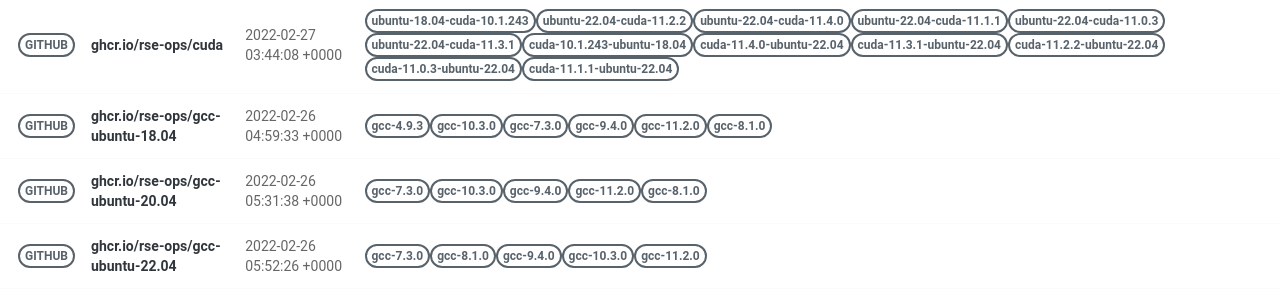
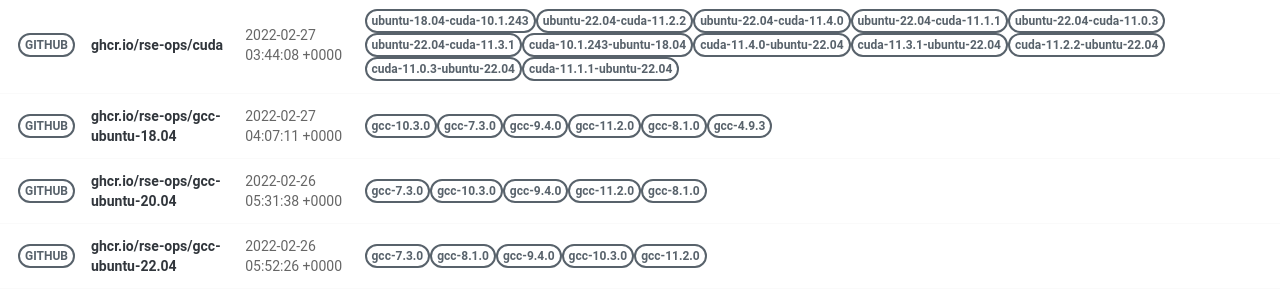
Before and after one commit to rse-ops/docker-images, a Jekyll site: the page built from pages/index.md, in a window 1280 px wide. Shown: the part 498-798 px from the top of the page. Built offline with Jekyll 4.4.1, drawn with Linux system fonts in a browser that asks for light colours; nearby versions of some CDN libraries.

Commit message:
Automated push to update library 2022-02-27

```diff
--- a/_library/ghcr.io-rse-ops-gcc-ubuntu-18.04.md
+++ b/_library/ghcr.io-rse-ops-gcc-ubuntu-18.04.md
@@ -1,14 +1,11 @@
 ---
 layout: container
 name: ghcr.io/rse-ops/gcc-ubuntu-18.04
-updated_at: 2022-02-26 04:59:33.251264
+updated_at: 2022-02-27 04:07:11.533261
 
 
 container_url: https://github.com/orgs/rse-ops/packages/container/package/gcc-ubuntu-18.04
 versions:
- - tag: gcc-4.9.3
-   dockerfile: https://github.com/rse-ops/docker-images/blob/main/ubuntu/gcc/Dockerfile
-   manifest: https://crane.ggcr.dev/manifest/ghcr.io/rse-ops/gcc-ubuntu-18.04:gcc-4.9.3
  - tag: gcc-10.3.0
    dockerfile: https://github.com/rse-ops/docker-images/blob/main/ubuntu/gcc/Dockerfile
    manifest: https://crane.ggcr.dev/manifest/ghcr.io/rse-ops/gcc-ubuntu-18.04:gcc-10.3.0
```
Also changed, not shown: other parts of _library/ghcr.io-rse-ops-gcc-ubuntu-18.04.md (+3 -0 lines).
